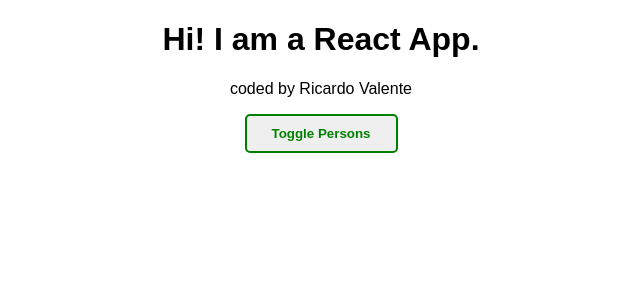
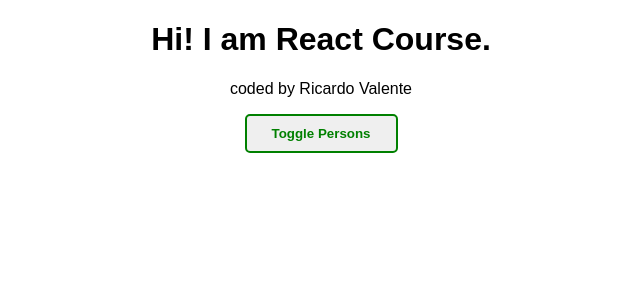
Before and after one commit to ricardo-valente/react_practicing, a React app: page / in a window 1280 px wide. Shown: the top 300 px of the page, without its empty margins (319-959 px from the left). Built offline with nearby package versions, Linux system fonts and the light colour scheme.

Commit message:
rendered cockpit props

```diff
--- a/src/cockpit/Cockpit.js
+++ b/src/cockpit/Cockpit.js
@@ -19,8 +19,8 @@ const cockpit = props => {
 
   return (
     <header className={cockpitStyles.Cockpit}>
-      <h1>Hi! I am a React App.</h1>
-      <p className={classes.join(' ')}>coded by Ricardo Valente</p>
+      <h1>Hi! I am {props.appName}.</h1>
+      <p className={classes.join(' ')}>coded by {props.appAuthor}</p>
       <button
         className={buttonClass}
         onClick={props.onClick}>Toggle Persons</button>
```
